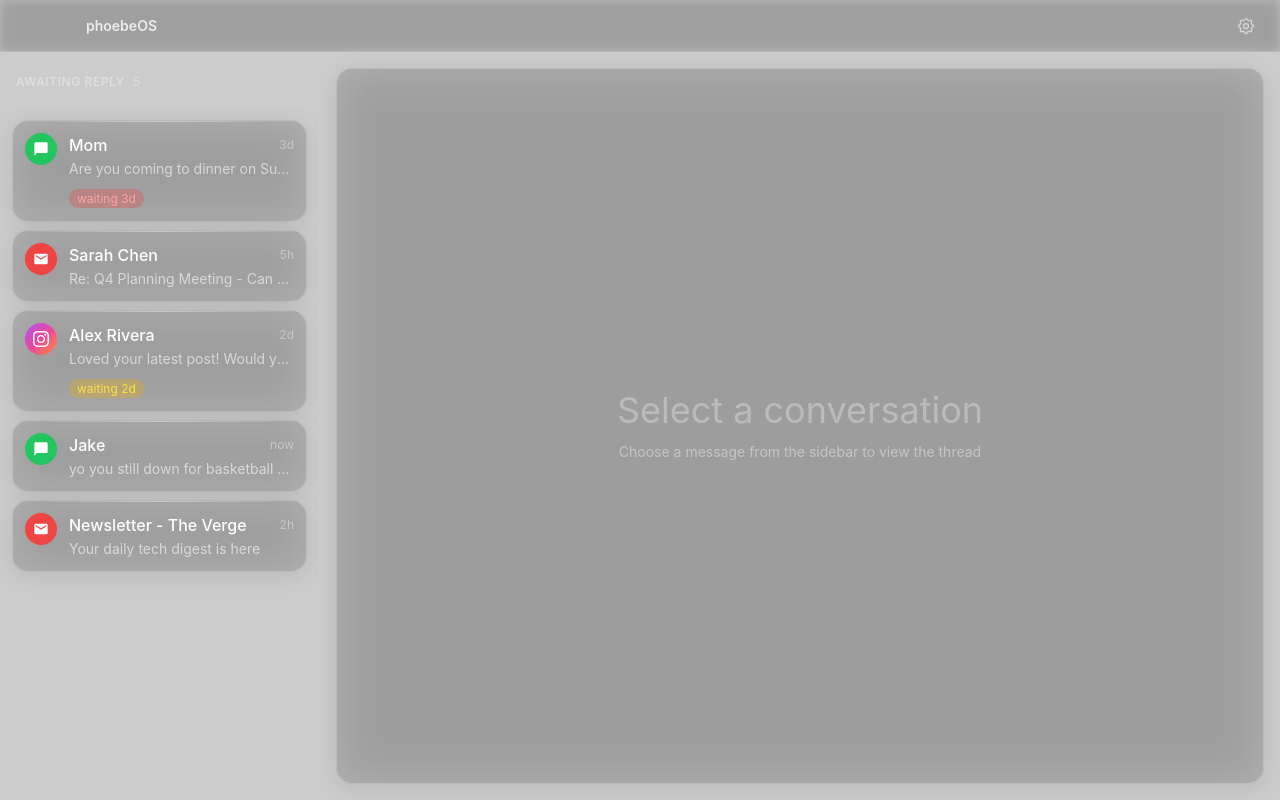
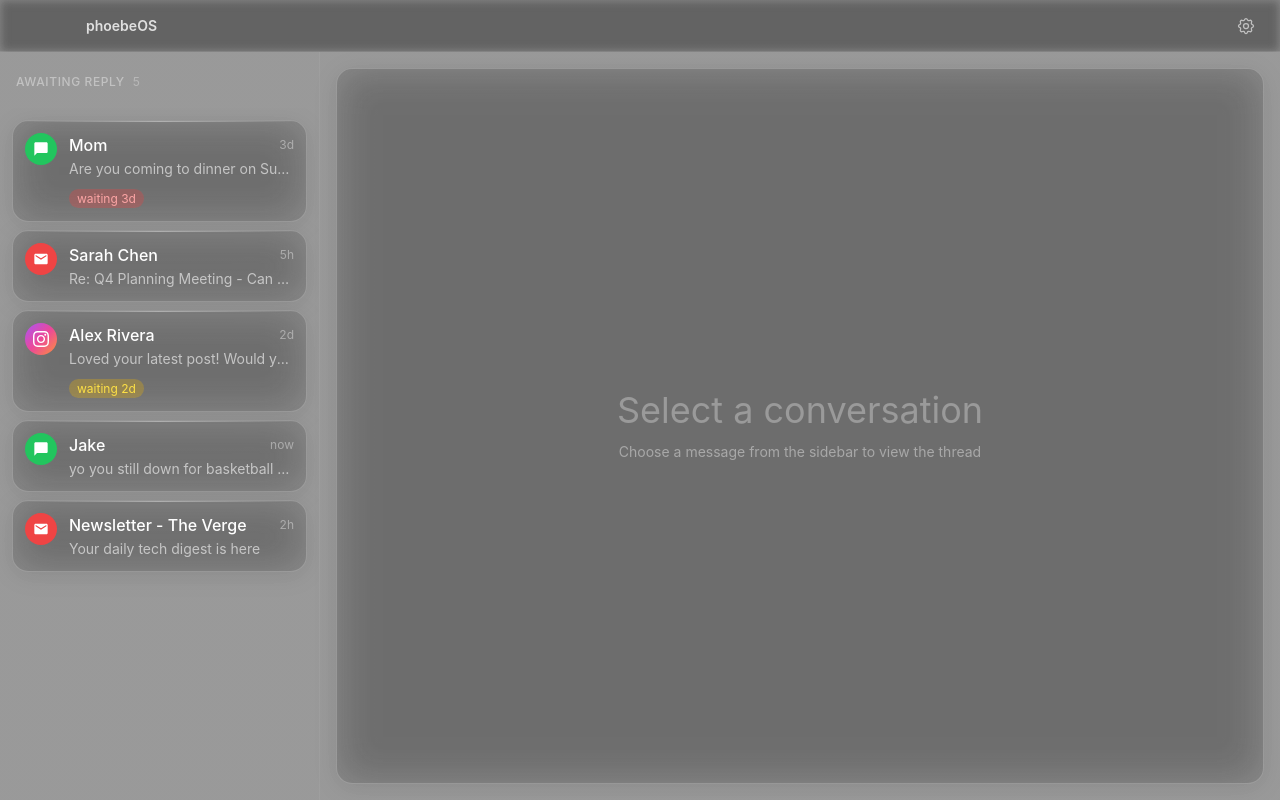
Before and after one commit to phobopan/myOS, a React (Vite) app: page / in a window 1280 px wide. Built offline with nearby package versions, Linux system fonts and the light colour scheme.

Commit message:
style(ui): make background tint darker (0.4)

```diff
--- a/src/renderer/App.tsx
+++ b/src/renderer/App.tsx
@@ -137,7 +137,7 @@ export default function App() {
     <div
       className="h-screen flex flex-col text-white"
       style={{
-        background: 'linear-gradient(rgba(0, 0, 0, 0.2), rgba(0, 0, 0, 0.2)), rgba(255, 255, 255, 0.25)',
+        background: 'linear-gradient(rgba(0, 0, 0, 0.4), rgba(0, 0, 0, 0.4)), rgba(255, 255, 255, 0.25)',
         backdropFilter: 'blur(30px)',
         WebkitBackdropFilter: 'blur(30px)',
       }}
```
